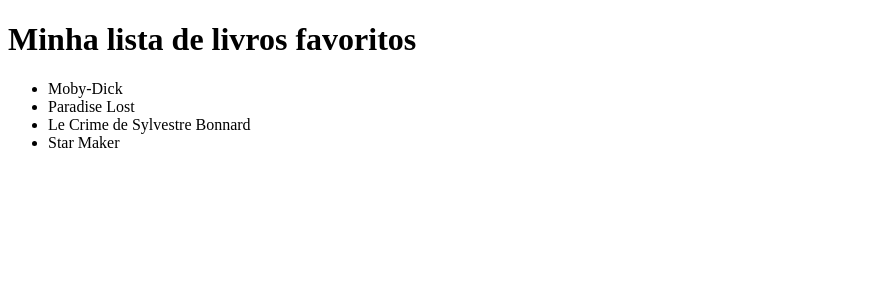
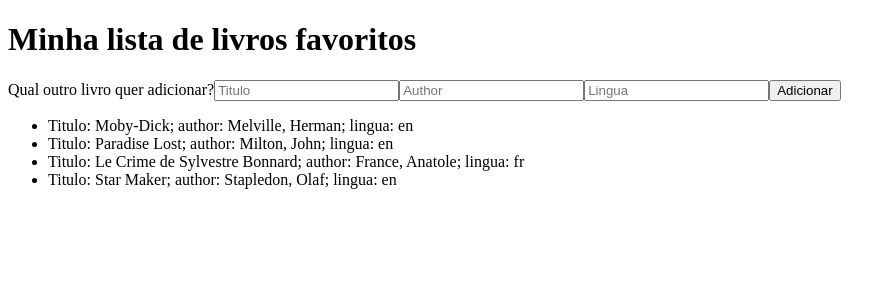
Before and after one commit to rkoyanagui/favorite-books-website, an Angular app: page / in a window 1280 px wide. Shown: the top 300 px of the page, without its empty margins (0-896 px from the left). Built offline with nearby package versions, Linux system fonts and the light colour scheme.

Commit message:
New book input

```diff
--- a/src/app/app.component.html
+++ b/src/app/app.component.html
@@ -1,7 +1,63 @@
 <div class="main">
   <h1>Minha lista de livros favoritos</h1>
 
+  <label for="addBookInput">Qual outro livro quer adicionar?</label>
+
+  <input
+    #newTitle
+    placeholder="Titulo"
+    (keyup.enter)="
+      addBook(newTitle.value, newAuthor.value, newLanguage.value);
+      newTitle.value = '';
+      newAuthor.value = '';
+      newLanguage.value = '';
+    "
+    class="lg-text-input"
+    id="addTitleInput"
+  />
+
+  <input
+    #newAuthor
+    placeholder="Author"
+    (keyup.enter)="
+      addBook(newTitle.value, newAuthor.value, newLanguage.value);
+      newTitle.value = '';
+      newAuthor.value = '';
+      newLanguage.value = '';
+    "
+    class="lg-text-input"
+    id="addAuthorInput"
+  />
+
+  <input
+    #newLanguage
+    placeholder="Lingua"
+    (keyup.enter)="
+      addBook(newTitle.value, newAuthor.value, newLanguage.value);
+      newTitle.value = '';
+      newAuthor.value = '';
+      newLanguage.value = '';
+    "
+    class="lg-text-input"
+    id="addLanguageInput"
+  />
+
+  <button
+    class="btn-primary"
+    (click)="
+      addBook(newTitle.value, newAuthor.value, newLanguage.value);
+      newTitle.value = '';
+      newAuthor.value = '';
+      newLanguage.value = '';
+    "
+  >
+    Adicionar
+  </button>
+
   <ul>
-    <li *ngFor="let book of books">{{ book.title }}</li>
+    <li *ngFor="let book of books">
+      Titulo: {{ book.title }}; author: {{ book.author }}; lingua:
+      {{ book.language }}
+    </li>
   </ul>
 </div>
--- a/src/app/app.component.ts
+++ b/src/app/app.component.ts
@@ -37,6 +37,16 @@ export class AppComponent {
     if (this.languageFilter === 'all') {
       return this.allBooks;
     }
-    return this.allBooks.filter((book) => book.language === this.languageFilter);
+    return this.allBooks.filter(
+      (book) => book.language === this.languageFilter
+    );
+  }
+
+  addBook(title: string, author: string, language: string) {
+    this.allBooks.unshift({
+      title,
+      author,
+      language,
+    });
   }
 }
```
